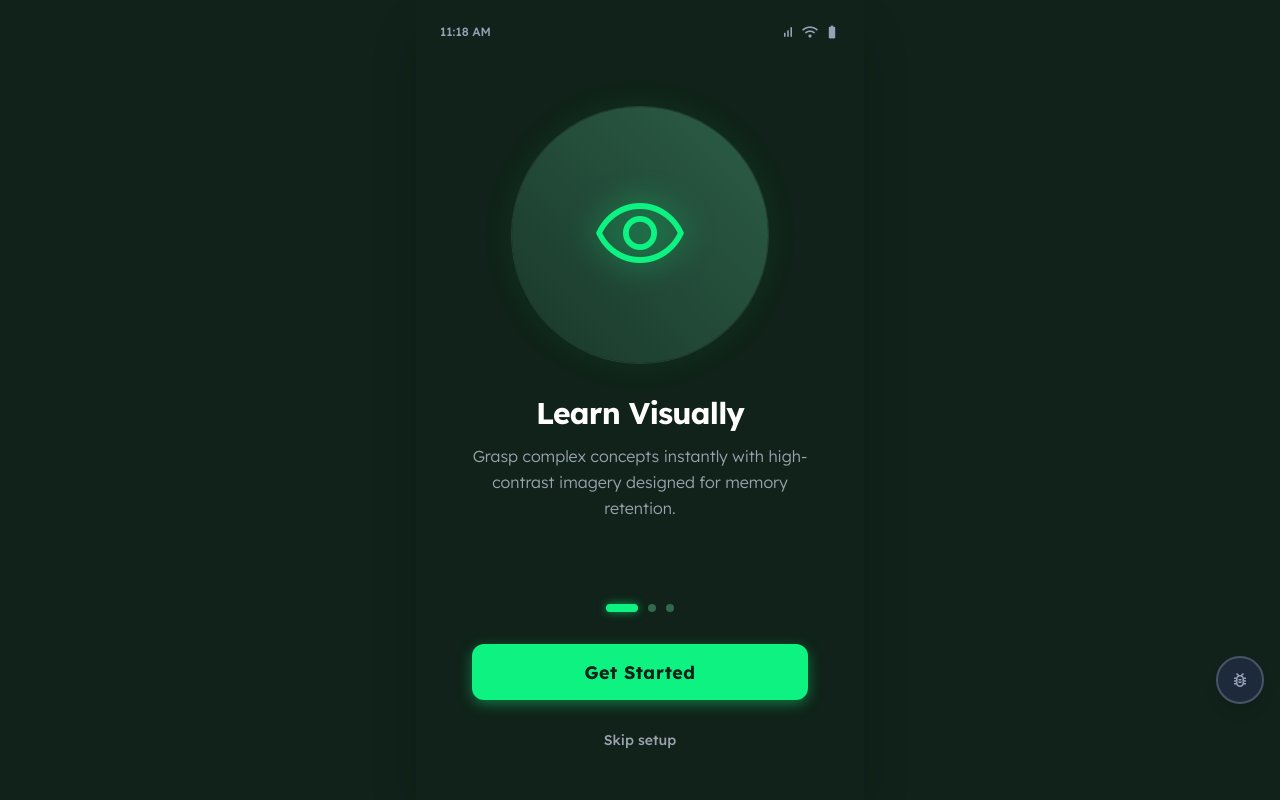
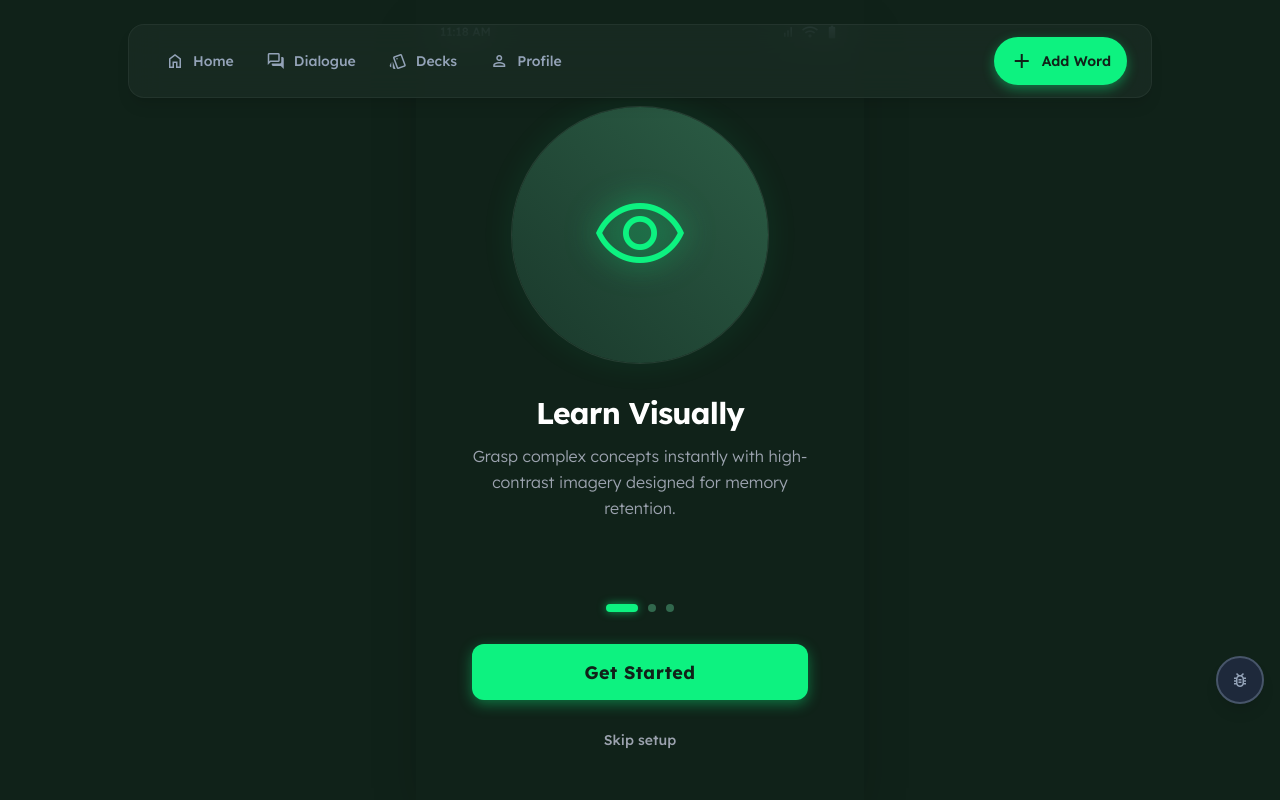
Before and after one commit to scasoza/language-app, a website: page index.html in a window 1280 px wide. Drawn offline with nearby package versions, Linux system fonts and the light colour scheme.

Commit message:
Add desktop navigation layout

```diff
--- a/index.html
+++ b/index.html
@@ -181,8 +181,36 @@
             <!-- Content loaded dynamically -->
         </div>
 
+        <!-- Desktop Navigation -->
+        <nav id="desktop-nav" class="hidden lg:flex fixed top-0 left-0 right-0 z-50 px-8 pt-6">
+            <div class="mx-auto w-full max-w-5xl rounded-2xl bg-surface-light/80 dark:bg-[#1a2c24]/80 backdrop-blur-lg shadow-lg border border-white/20 dark:border-white/5 flex items-center justify-between px-6 py-3">
+                <div class="flex items-center gap-2">
+                    <button onclick="app.navigate('home')" data-nav="home" class="nav-btn flex items-center gap-2 px-3 py-2 rounded-lg text-slate-400 hover:text-slate-600 dark:hover:text-slate-200 transition-colors">
+                        <span class="material-symbols-outlined text-xl">home</span>
+                        <span class="text-sm font-medium">Home</span>
+                    </button>
+                    <button onclick="app.navigate('dialogue-settings')" data-nav="dialogue-settings" class="nav-btn flex items-center gap-2 px-3 py-2 rounded-lg text-slate-400 hover:text-slate-600 dark:hover:text-slate-200 transition-colors">
+                        <span class="material-symbols-outlined text-xl">forum</span>
+                        <span class="text-sm font-medium">Dialogue</span>
+                    </button>
+                    <button onclick="app.navigate('collections')" data-nav="collections" class="nav-btn flex items-center gap-2 px-3 py-2 rounded-lg text-slate-400 hover:text-slate-600 dark:hover:text-slate-200 transition-colors">
+                        <span class="material-symbols-outlined text-xl">style</span>
+                        <span class="text-sm font-medium">Decks</span>
+                    </button>
+                    <button onclick="app.navigate('settings')" data-nav="settings" class="nav-btn flex items-center gap-2 px-3 py-2 rounded-lg text-slate-400 hover:text-slate-600 dark:hover:text-slate-200 transition-colors">
+                        <span class="material-symbols-outlined text-xl">person</span>
+                        <span class="text-sm font-medium">Profile</span>
+                    </button>
+                </div>
+                <button onclick="app.navigate('add-word')" class="flex items-center gap-2 px-4 py-2 rounded-full bg-primary text-background-dark shadow-[0_4px_12px_rgba(13,242,128,0.4)] hover:scale-105 transition-transform">
+                    <span class="material-symbols-outlined text-2xl">add</span>
+                    <span class="text-sm font-semibold">Add Word</span>
+                </button>
+            </div>
+        </nav>
+
         <!-- Bottom Navigation (shows on main screens) -->
-        <nav id="bottom-nav" class="fixed bottom-0 left-0 right-0 z-50 px-4 pb-6 pt-2 hidden">
+        <nav id="bottom-nav" class="fixed bottom-0 left-0 right-0 z-50 px-4 pb-6 pt-2 hidden lg:hidden">
             <div class="relative mx-auto max-w-md h-16 rounded-2xl bg-surface-light/80 dark:bg-[#1a2c24]/80 backdrop-blur-lg shadow-lg border border-white/20 dark:border-white/5 flex items-center justify-around px-2">
                 <button onclick="app.navigate('home')" data-nav="home" class="nav-btn flex flex-col items-center justify-center w-12 h-12 gap-1 text-slate-400 hover:text-slate-600 dark:hover:text-slate-200 transition-colors">
                     <span class="material-symbols-outlined text-[28px]">home</span>
```
Also changed, not shown: src/index.html (+29 -1 lines).
